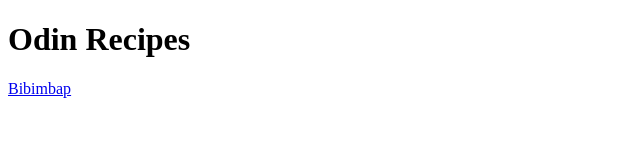
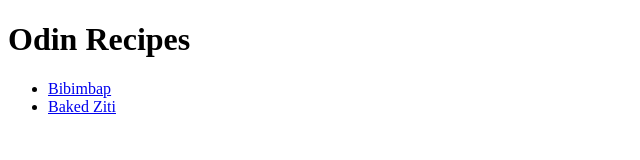
Before and after one commit to JuriHan144p/odin-recipes, a plain HTML site: page index.html in a window 1280 px wide. Shown: the whole page, without its empty margins (0-640 px from the left). Drawn offline with Linux system fonts and the light colour scheme.

Commit message:
Add Baked Ziti's link to the index.html
Readers can now access the Baked Ziti's recipe in the main page.

```diff
--- a/index.html
+++ b/index.html
@@ -7,6 +7,9 @@
 </head>
 <body>
     <h1>Odin Recipes</h1>
-    <a href="recipes/bibimbap.html" target="_self">Bibimbap</a>
+    <ul>
+        <li><a href="recipes/bibimbap.html" target="_self">Bibimbap</a></li>
+        <li><a href="recipes/bakedziti.html" target="_self">Baked Ziti</a></li>
+    </ul>
 </body>
 </html>
```
